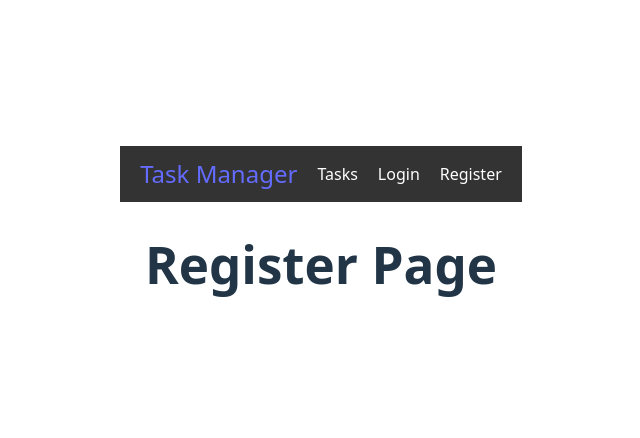
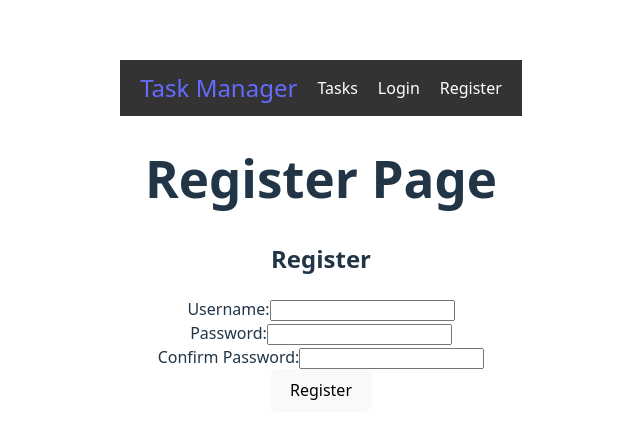
Before and after one commit to kriskata-andonov/taskadrama, a React (Vite) app: page /register in a window 1280 px wide. Shown: the part 164-602 px from the top of the page, without its empty margins (319-959 px from the left). Built offline with nearby package versions, Linux system fonts and the light colour scheme.

Commit message:
Create Login and Register form components with state management and basic validation

```diff
--- a/package.json
+++ b/package.json
@@ -7,7 +7,8 @@
     "dev": "vite",
     "build": "vite build",
     "lint": "eslint .",
-    "preview": "vite preview"
+    "preview": "vite preview",
+    "server": "json-server --watch db.json --port 3001"
   },
   "dependencies": {
     "json-server": "^1.0.0-beta.3",
--- /dev/null
+++ b/src/components/LoginForm.jsx
@@ -0,0 +1,70 @@
+import React from "react";
+import { useState } from "react";
+
+function LoginForm(){
+
+    const [username, setUsername] = useState('')
+    const [password, setPassword] = useState('')
+    const [isLoading, setIsLoading] = useState(false)
+    const [error, setError] = useState(null)
+
+    //handle input changesss
+    const handleUsernameChange = (event) => {
+        setUsername(event.target.value)
+    }
+    const handlePasswordChange = (event) => {
+        setPassword(event.target.value)
+    }
+
+    //handle form submission
+    const handleSubmit = (event) => {
+        event.preventDefault();
+
+    //validation
+    if(!username || !password || !confirmPassword){
+        setError("Попълни полетата бе балък")
+        return
+    }
+
+    setError(null)
+    setIsLoading(true)
+
+        setTimeout(() =>{
+            setIsLoading(false)
+        }, 1000)
+
+    }
+    return(
+        <form onSubmit={handleSubmit}>
+            <h2>Login</h2>
+            {error && <p stryle={{color: 'red'}}>{error}</p>}
+
+            <div>
+                <label htmlFor="login-username">Username:</label>
+                <input
+                    tyoe="text"
+                    id="login-username"
+                    value={username}
+                    onChange={handleUsernameChange}
+                    required
+                    />
+            </div>
+
+            <div>
+                <label htmlFor="login-password">Password:</label>
+                <input
+                    type="password" // Use type="password" to hide input
+                    id="login-password"
+                    value={password}
+                    onChange={handlePasswordChange}
+                    required
+                />
+            </div>
+
+            <button type="submit" disabled={isLoading}>
+                {isLoading ? 'Logging In...' : 'Login'}
+            </button>
+        </form>
+    )
+}
+export default LoginForm
--- /dev/null
+++ b/src/components/RegisterForm.jsx
@@ -0,0 +1,96 @@
+import React, { useState } from "react";
+import { createSessionStorage } from "react-router-dom";
+
+function RegisterForm(){
+    const [username, setUsername] = useState('')
+    const [password, setPassword] = useState('')
+    const [confirmPassword, setConfirmPassword] = useState('')
+    const [isLoading, setIsLoading] = useState(false)
+    const [error, setError] = useState(null)
+    const [success, setSuccess] = useState(null)
+
+    const handleUsernameChange = (event) => {
+        setUsername(event.target.value);
+    };
+
+    const handlePasswordChange = (event) => {
+        setPassword(event.target.value);
+    };
+
+    const handleConfirmPasswordChange = (event) => {
+        setConfirmPassword(event.target.value);
+    };
+
+    const handleSubmit = (event) => {
+        event.preventDefault()
+
+        setSuccess(null)
+        setError(null)
+
+        if (!username || !password || !confirmPassword) {
+        setError("Попълни полетата");
+        return;
+        }
+
+        if (password !== confirmPassword) {
+        setError("Пак не си оцели паролата");
+        return;
+        }
+
+        setIsLoading(true)
+
+        console.log("reg attempt: ", {username, password})
+
+        setTimeout (() =>   {
+            setIsLoading(false)
+            setSuccess("reg success mssg")
+        }, 1000)
+
+    }
+    return(
+        <form onSubmit={handleSubmit}>
+      <h2>Register</h2>
+      {error && <p style={{ color: 'red' }}>{error}</p>}
+      {success && <p style={{ color: 'green' }}>{success}</p>}
+
+
+      <div>
+        <label htmlFor="register-username">Username:</label>
+        <input
+          type="text"
+          id="register-username"
+          value={username}
+          onChange={handleUsernameChange}
+          required
+        />
+      </div>
+
+      <div>
+        <label htmlFor="register-password">Password:</label>
+        <input
+          type="password"
+          id="register-password"
+          value={password}
+          onChange={handlePasswordChange}
+          required
+        />
+      </div>
+
+      <div>
+        <label htmlFor="register-confirm-password">Confirm Password:</label>
+        <input
+          type="password"
+          id="register-confirm-password"
+          value={confirmPassword}
+          onChange={handleConfirmPasswordChange}
+          required
+        />
+      </div>
+
+      <button type="submit" disabled={isLoading}>
+         {isLoading ? 'Registering...' : 'Register'}
+      </button>
+    </form>
+  );
+}
+export default RegisterForm
--- a/src/pages/LoginPage.jsx
+++ b/src/pages/LoginPage.jsx
@@ -1,9 +1,11 @@
 import React from "react";
+import LoginForm from "../components/LoginForm";
 
 function LoginPage() {
     return (
         <div>
             <h1>Login Page</h1>
+            <LoginForm/>
         </div>
     );
 }
--- a/src/pages/RegisterPage.jsx
+++ b/src/pages/RegisterPage.jsx
@@ -1,9 +1,11 @@
 import React from "react";
+import RegisterForm from "../components/RegisterForm";
 
 function RegisterPage() {
     return (
         <div>
             <h1>Register Page</h1>
+            <RegisterForm />
         </div>
     );
 }
```
